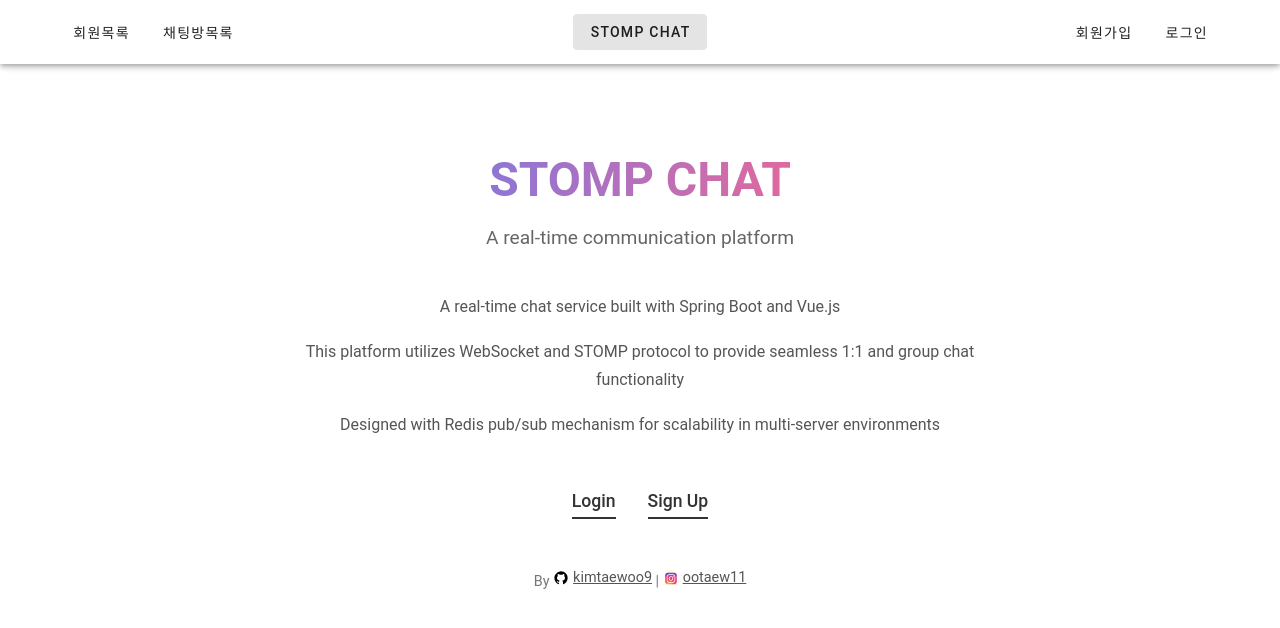
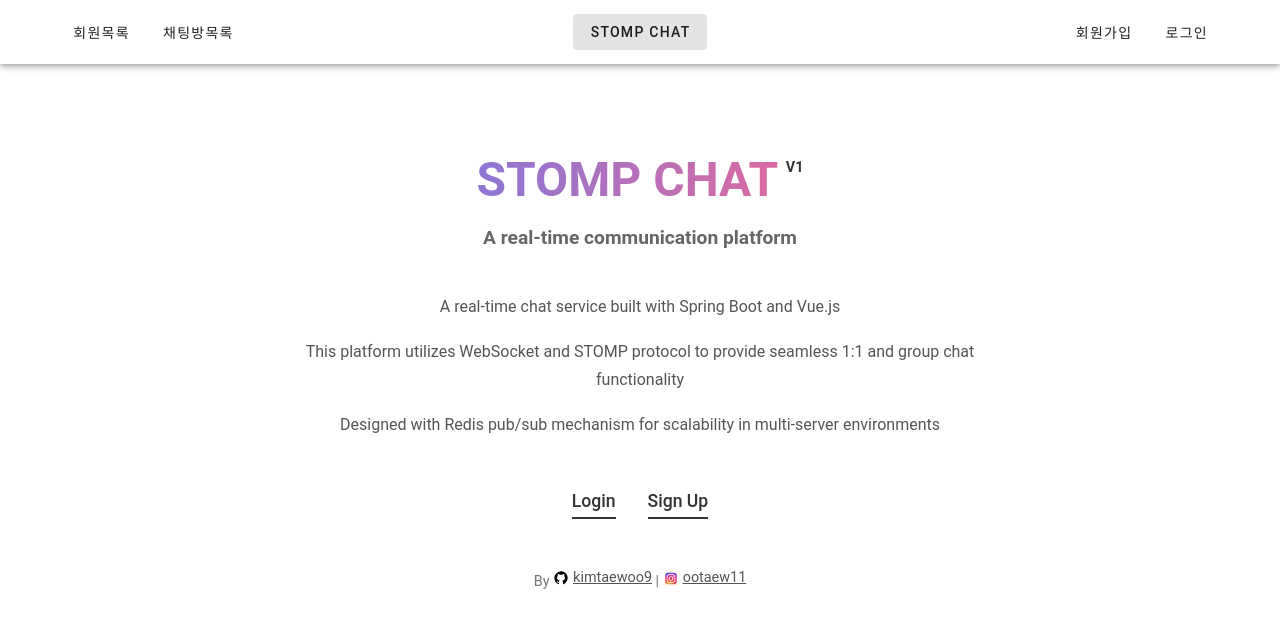
Before and after one commit to kimtaewoo9/stomp-chat-server, a Vue app in the folder chat-front/: page / in a window 1280 px wide. Shown: the top 628 px of the page. Built offline with nearby package versions, Linux system fonts and the light colour scheme.

Commit message:
feat: 메인 페이지 수정

```diff
--- a/chat-front/src/views/Homepage.vue
+++ b/chat-front/src/views/Homepage.vue
@@ -2,7 +2,9 @@
 <template>
   <div class="home-container">
     <div class="intro-section">
-      <h1>STOMP CHAT</h1>
+      <h1>
+        STOMP CHAT <sup class="version">V1</sup>
+      </h1>
       <p class="tagline">A real-time communication platform</p>
 
       <div class="description">
@@ -70,26 +72,27 @@ export default {
 }
 
 h1 {
-  font-size: 3rem; /* 폰트 크기를 조금 더 키워 그라데이션 효과가 잘 보이도록 합니다. */
+  font-size: 3rem;
   margin-bottom: 0.5rem;
-  font-weight: bold; /* 폰트를 굵게 하여 주목도를 높입니다. */
-  /* 그라데이션 적용 */
-  background: linear-gradient(to right, #8e76d5, #e0699e); /* 예시 그라데이션 색상 */
-  -webkit-background-clip: text; /* Safari, Chrome, Edge 등 웹킷 기반 브라우저용 */
-  background-clip: text;         /* 표준 속성 */
-  color: transparent;            /* 그라데이션이 보이도록 텍스트 색상을 투명하게 설정 */
-  display: inline-block; /* 그라데이션이 텍스트 너비에 맞게 적용되도록 */
+  font-weight: bold;
+  background: linear-gradient(to right, #8e76d5, #e0699e);
+  -webkit-background-clip: text;
+  background-clip: text;
+  color: transparent;
+  display: inline-block;
 }
 
-/* h1 안의 아이콘 스타일은 유지하거나 필요에 따라 조정합니다. */
-h1 .social-icon {
-  width: 2rem; /* 아이콘 크기 조정 (h1 폰트 크기에 맞춰서) */
-  height: 2rem; /* 아이콘 크기 조정 */
-  margin-left: 0.5rem; /* 텍스트와 아이콘 사이 간격 */
-  vertical-align: middle; /* 아이콘을 텍스트 중간에 맞춤 */
+h1 .version {
+  font-size: 0.3em;
+  font-weight: bold;
+  vertical-align: super;
+  color: #333;
+
+  margin-left: -3px;
 }
 
 .tagline {
+  font-weight: bold;
   font-size: 1.2rem;
   color: #666;
   margin-bottom: 2.5rem;
```
